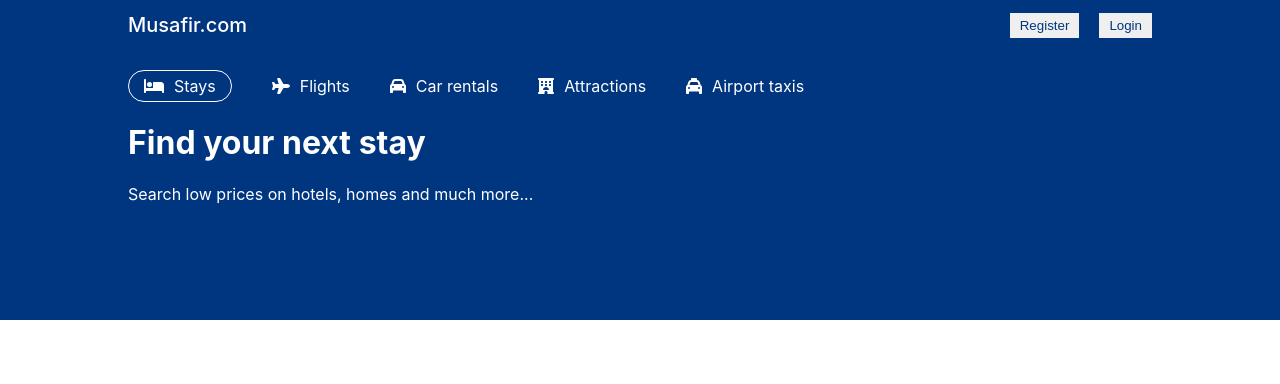
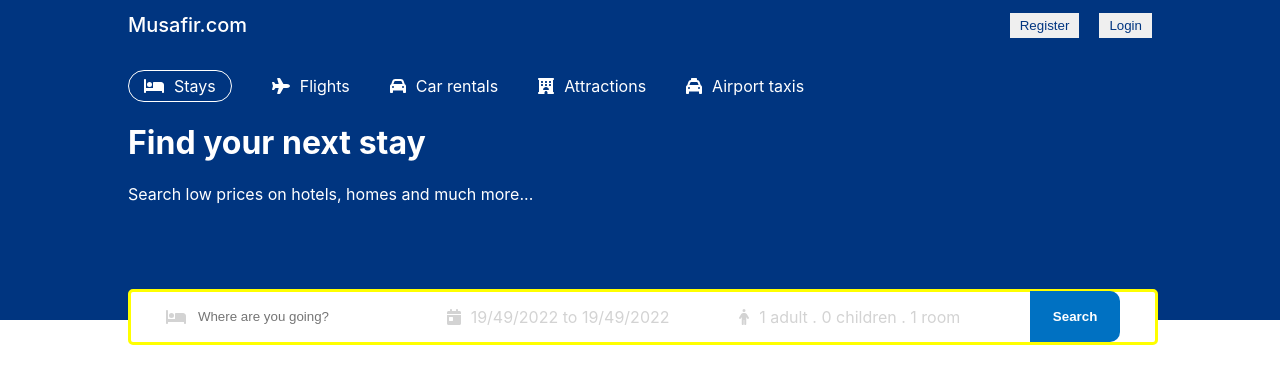
Before and after one commit to mnin-nahid/musafir-booking, a React (Create React App) app in the folder client_code/: page / in a window 1280 px wide. Shown: the top 384 px of the page. Built offline with nearby package versions, Linux system fonts and the light colour scheme.

Commit message:
emplement header with multipul search button

```diff
--- a/client_code/package.json
+++ b/client_code/package.json
@@ -10,7 +10,9 @@
     "@testing-library/jest-dom": "^5.16.5",
     "@testing-library/react": "^13.3.0",
     "@testing-library/user-event": "^13.5.0",
+    "date-fns": "^2.29.2",
     "react": "^18.2.0",
+    "react-date-range": "^1.4.0",
     "react-dom": "^18.2.0",
     "react-router-dom": "6",
     "react-scripts": "5.0.1",
--- a/client_code/src/components/Header/index.jsx
+++ b/client_code/src/components/Header/index.jsx
@@ -1,8 +1,34 @@
-import React from 'react';
-import { faBed, faCar, faHotel, faPlane, faTaxi } from '@fortawesome/free-solid-svg-icons';
+import React, { useState } from 'react';
+import { faBed, faCalendarDay, faCar, faHotel, faPerson, faPlane, faTaxi } from '@fortawesome/free-solid-svg-icons';
 import { FontAwesomeIcon } from '@fortawesome/react-fontawesome';
+import { DateRange } from 'react-date-range';
+import 'react-date-range/dist/styles.css'; // main css file
+import 'react-date-range/dist/theme/default.css'; // theme css file
+import { format } from 'date-fns';
 
 const Header = () => {
+    const [openDate, setOpenDate] = useState(false);
+    const [date, setDate] = useState([
+        {
+            startDate: new Date(),
+            endDate: new Date(),
+            key: 'selection'
+        }
+    ]);
+    const [openOptions, setOpenOptions] = useState(false);
+    const [options, setOPtions] = useState({
+        adult: 1,
+        children: 0,
+        room: 1
+    });
+    const handleOption = (name, operation) => {
+        setOPtions(previous => {
+            return {
+                ...previous, [name]: operation === "i" ? options[name] + 1 : options[name] - 1
+            };
+        });
+    };
+
     return (
         <div className="header">
             <div className="headerContainer">
@@ -30,6 +56,75 @@
                 </div>
                 <h1 className="headerTitle">Find your next stay</h1>
                 <p className="headerDesc">Search low prices on hotels, homes and much more...</p>
+                <div className="headerSearch">
+                    <div className="headerSearchItem">
+                        <FontAwesomeIcon icon={faBed} className="headerIcon" />
+                        <input type="text" placeholder='Where are you going?' className='headerSearchPlaceInput' />
+                    </div>
+                    <div className="headerSearchItem">
+                        <FontAwesomeIcon icon={faCalendarDay} className="headerIcon" />
+                        <span className='headerSearchDate' onClick={() => {
+                            setOpenDate(!openDate);
+                            setOpenOptions(false);
+                        }}>{`${format(date[0].startDate, "dd/mm/yyyy")} to ${format(date[0].endDate, "dd/mm/yyyy")}`}</span>
+                        {
+                            openDate && <DateRange
+                                editableDateInputs={true}
+                                onChange={item => setDate([item.selection])}
+                                moveRangeOnFirstSelection={false}
+                                ranges={date}
+                                className="rangeCalender"
+                            />
+                        }
+                    </div>
+                    <div className="headerSearchItem">
+                        <FontAwesomeIcon icon={faPerson} className="headerIcon" />
+                        <span className='headerSearchNumber'
+                            onClick={() => {
+                                setOpenOptions(!openOptions);
+                                setOpenDate(false);
+                            }}>
+                            {`${options.adult} adult . ${options.children}  children . ${options.room} room`}
+                        </span>
+                        {
+                            openOptions && <div className="options">
+                                <div className="optionItem">
+                                    <span className="optionText">Adult</span>
+                                    <div className="optionCounter">
+
+                                        <button className="optionCounterBtn" onClick={() => handleOption("adult", "d")} disabled={options.adult <= 1}>-</button>
+                                        <span className="optionCounterNumber">{options.adult}</span>
+                                        <button className="optionCounterBtn" onClick={() => handleOption("adult", "i")}>+</button>
+                                    </div>
+                                </div>
+                                <div className="optionItem">
+                                    <span className="optionText">Children</span>
+                                    <div className="optionCounter">
+
+                                        <button className="optionCounterBtn" onClick={() => handleOption("children", "d")} disabled={options.children <= 0}>-</button>
+                                        <span className="optionCounterNumber">{options.children}</span>
+                                        <button className="optionCounterBtn" onClick={() => handleOption("children", "i")}>+</button>
+                                    </div>
+                                </div>
+                                <div className="optionItem">
+                                    <span className="optionText">Room</span>
+                                    <div className="optionCounter">
+
+                                        <button className="optionCounterBtn" onClick={() => handleOption("room", "d")} disabled={options.room <= 1}>-</button>
+                                        <span className="optionCounterNumber">{options.room}</span>
+                                        <button className="optionCounterBtn" onClick={() => handleOption("room", "i")}>+</button>
+                                    </div>
+                                </div>
+                            </div>
+                        }
+
+                    </div>
+                    <div className="headerSearchItem">
+                        <button className="headerSearchBtn">
+                            Search
+                        </button>
+                    </div>
+                </div>
             </div>
         </div>
     )
--- a/client_code/src/pages/Home/index.scss
+++ b/client_code/src/pages/Home/index.scss
@@ -40,6 +40,7 @@
     color: white;
     display: flex;
     justify-content: center;
+    position: relative;
 
     .headerContainer{
         width: 100%;
@@ -62,5 +63,94 @@
                 border-radius: 20px;
             }
         }
+        .headerSearch {
+            height: 30px;
+            background-color: #fff;
+            border: 3px solid yellow;
+            display: flex;
+            align-items: center;
+            justify-content: space-around;
+            padding: 10px 0px;
+            border-radius: 5px;
+            position: absolute;
+            bottom: -25px;
+            width: 100%;
+            max-width: 1024px;
+
+            .headerSearchItem {
+                display: flex;
+                align-items: center;
+                gap: 10px;
+
+                .headerSearchDate {
+                    color: lightgray;
+                    cursor: pointer;
+                }
+                .headerSearchNumber {
+                    color: lightgray;
+                    cursor: pointer;
+                }
+
+                .headerSearchPlaceInput {
+                    border: none;
+                    outline: none;
+                }
+                .headerIcon {
+                    color: lightgray;
+                }
+                .rangeCalender {
+                    position: absolute;
+                    top: 50px;
+                    box-shadow: rgba(0, 0, 0, 0.35) 0px 5px 15px;
+                }
+                .headerSearchBtn {
+                    text-decoration: none;
+                    border: none;
+                    height: 100%;
+                    width: 90px;
+                    background-color: #0071c2;
+                    padding: 18px;
+                    color: #fff;
+                    font-weight: 700;
+                    border-radius: 0px 10px 10px 0px;
+                }
+                .options {
+                    position: absolute;
+                    top: 50px;
+                    background-color: #fff;
+                    color: gray;
+                    border: 1px solid lightgray;
+                    border-radius: 5px;
+                    box-shadow: rgba(0, 0, 0, 0.35) 0px 5px 15px;
+
+                    .optionItem {
+                        width: 200px;
+                        display: flex;
+                        justify-content: space-between;
+                        margin: 10px;
+
+                        .optionCounter {
+                            display: flex;
+                            align-items: center;
+                            gap: 10px;
+                            font-size: 12px;
+                            color: black;
+
+                            .optionCounterBtn {
+                                width: 30px;
+                                height: 30px;
+                                border: 1px solid #0071c2;
+                                color: #0071c2;
+                                cursor: pointer;
+                                background-color: #fff;
+                            }
+                            .optionCounterBtn:disabled {
+                                cursor: not-allowed;
+                            }
+                        }
+                    }
+                }
+            }
+        }
     }
 }
```
Also changed, not shown: 1 other file (tests, documents, lock files or other folders).
